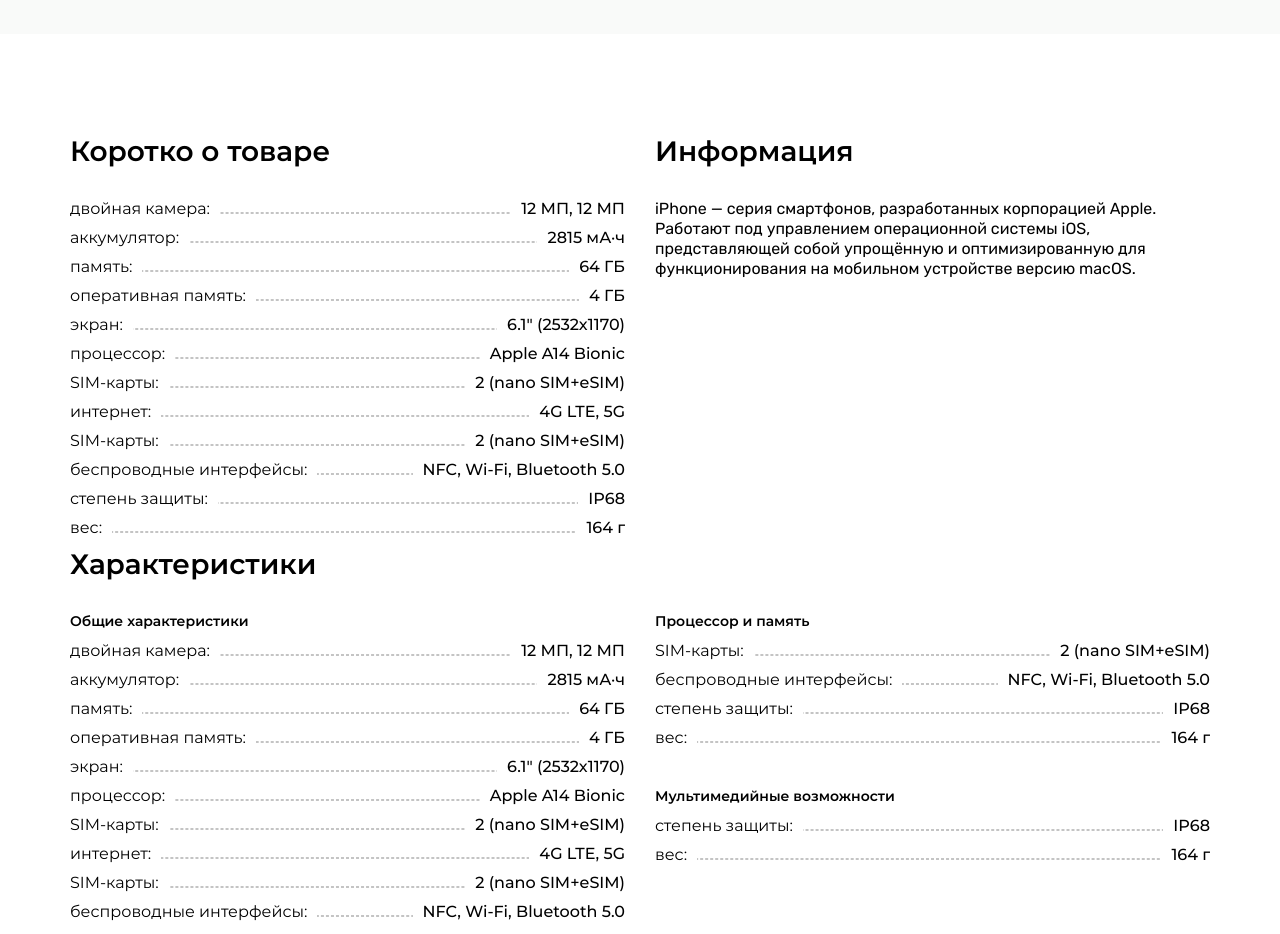
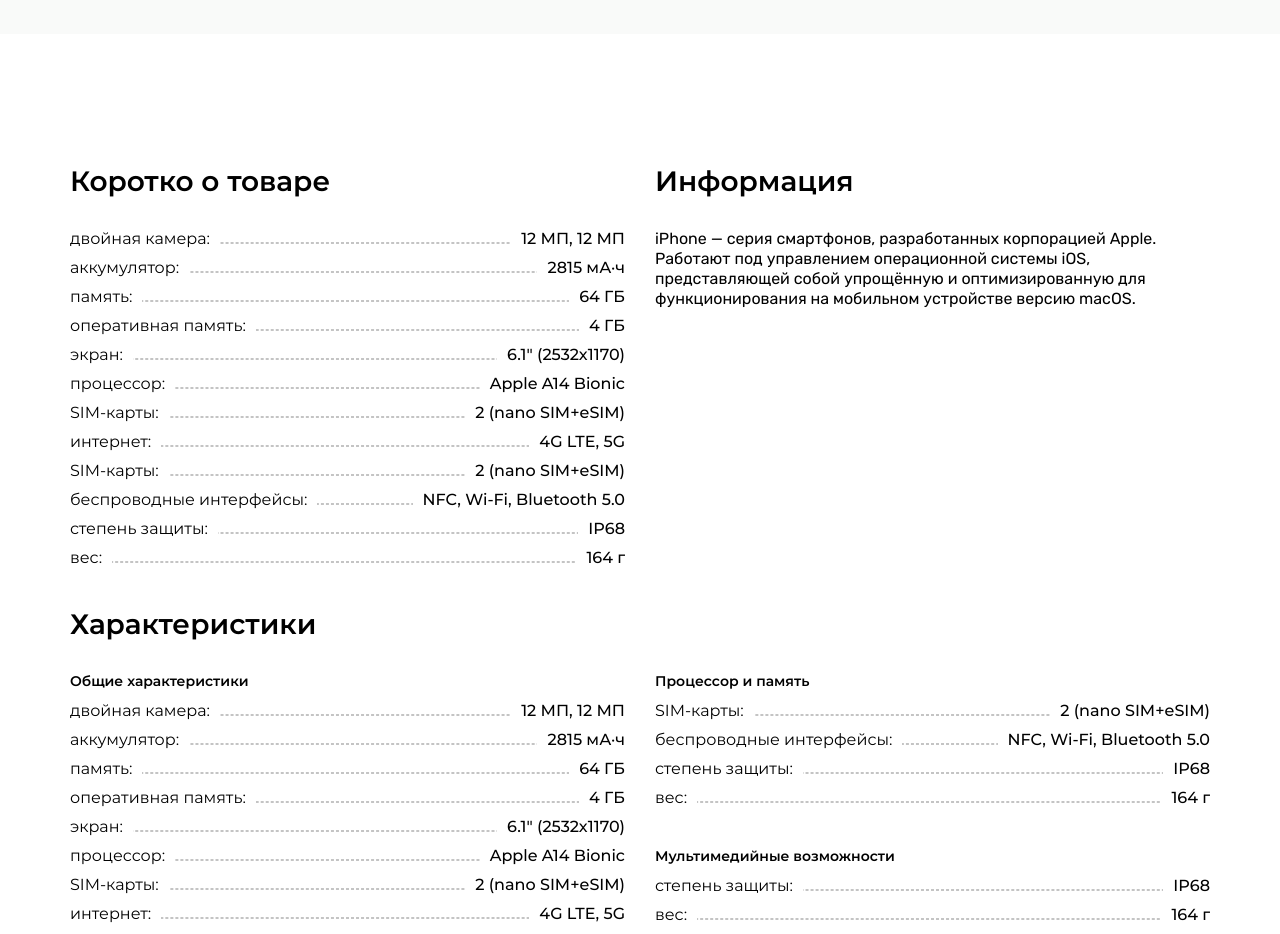
Before and after one commit to bsdave/smartolet_pages, a website: page 3. product.html in a window 1280 px wide. Shown: the part 1200-2134 px from the top of the page. Drawn offline with Linux system fonts and the light colour scheme.

Commit message:
Fix empty space on mobile

```diff
--- a/3. product.html
+++ b/3. product.html
@@ -310,7 +310,7 @@
   <div class="container">
     <div class="row">
       <div class="col-12 col-md-6">
-        <h3 class="text text_monsterrat text_fsm-28 text_bold mb-30">Коротко о товаре</h3>
+        <h3 class="text text_monsterrat text_fsm-28 text_bold mb-30 mt-30">Коротко о товаре</h3>
 
         <div class="specifications">
           <span class="text">двойная камера:</span>
@@ -373,12 +373,12 @@
         </div>
       </div>
       <div class="col-12 col-md-6">
-        <h3 class="text text_monsterrat text_fsm-28 text_bold mb-30">Информация</h3>
+        <h3 class="text text_monsterrat text_fsm-28 text_bold mb-30 mt-30">Информация</h3>
 
         <p class="text text_rubik text_fsm-16">iPhone — серия смартфонов, разработанных корпорацией Apple. Работают под управлением операционной системы iOS, представляющей собой упрощённую и оптимизированную для функционирования на мобильном устройстве версию macOS.</p>
       </div>
       <div class="col-12 col-md-6">
-        <h3 class="text text_monsterrat text_fsm-28 text_bold mb-30">Характеристики</h3>
+        <h3 class="text text_monsterrat text_fsm-28 text_bold mb-30 mt-30">Характеристики</h3>
 
         <h3 class="text text_monsterrat text_fsm-14 text_bold mb-10">Общие характеристики</h3>
 
@@ -443,9 +443,9 @@
         </div>
       </div>
       <div class="col-12 col-md-6">
-        <h3 class="text text_monsterrat text_fsm-28 text_bold mb-30 text_transparent">Текст - дабы занять место</h3>
+        <h3 class="text text_monsterrat text_fsm-28 text_bold mb-30 text_transparent mt-30 d-none d-sm-block">Текст - дабы занять место</h3>
 
-        <h3 class="text text_monsterrat text_fsm-14 text_bold mb-10">Процессор и память</h3>
+        <h3 class="text text_monsterrat text_fsm-14 text_bold mb-10 mt-10">Процессор и память</h3>
 
         <div class="specifications">
           <span class="text">SIM-карты:</span>
```
